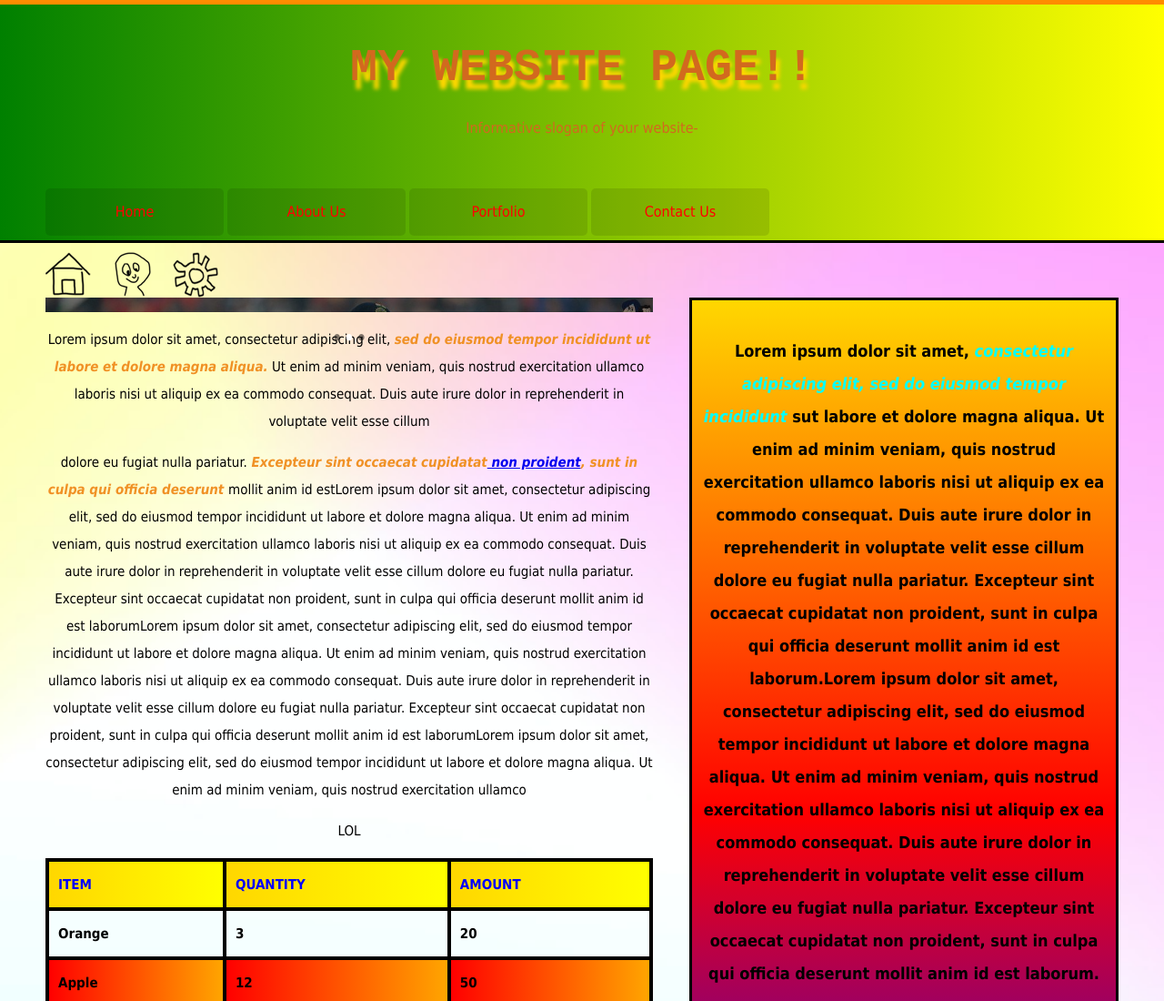
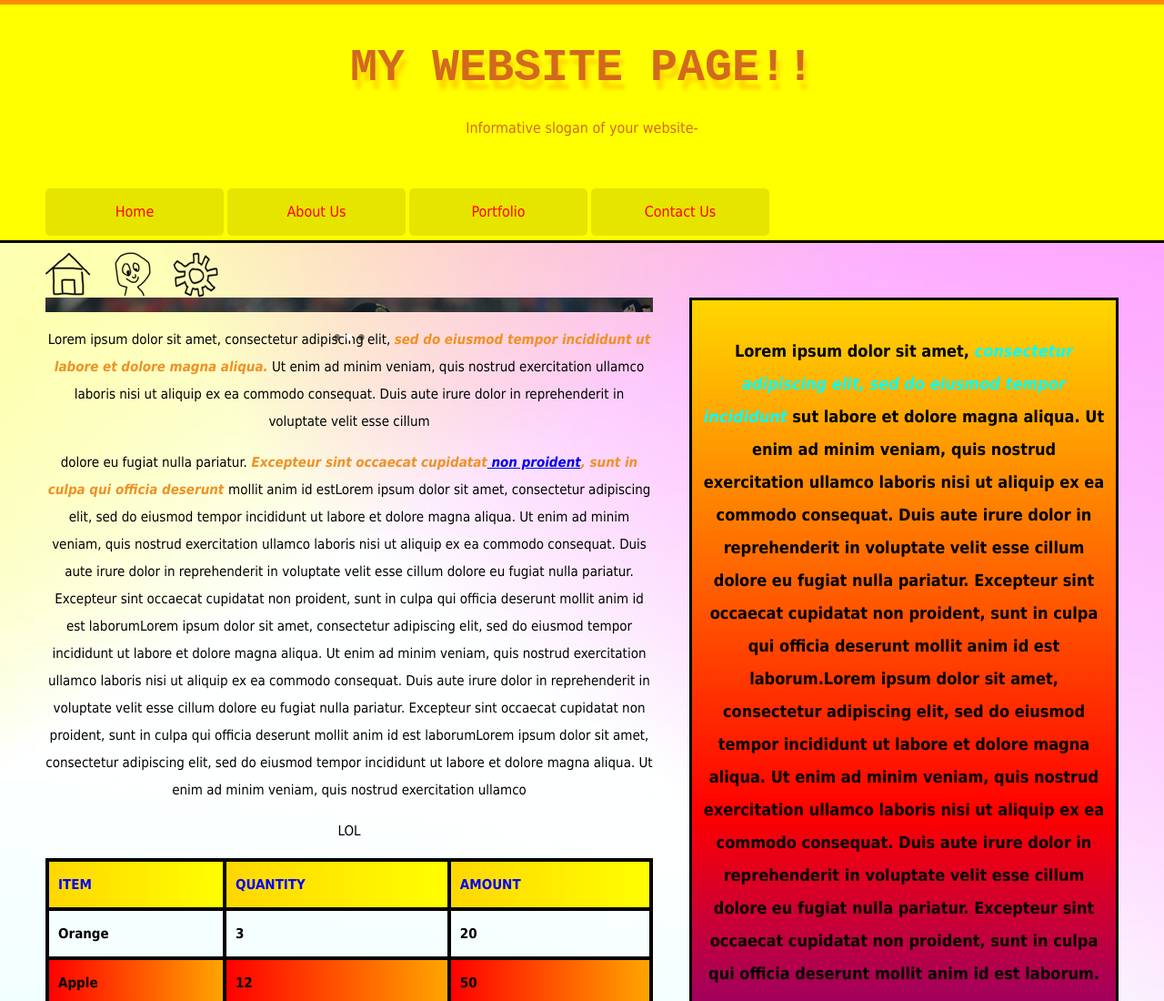
Before and after one commit to VeerOP/NEW_WEBSITE-1, a plain HTML site: page index.html in a window 1280 px wide. Shown: the top 1100 px of the page at 91% size. Drawn offline with Linux system fonts and the light colour scheme; files whose address does not match are found by name.

Commit message:
Update secondpagelaout.css

```diff
--- a/secondpagelaout.css
+++ b/secondpagelaout.css
@@ -9,7 +9,7 @@ header{
     text-align: center;
 
     border-top: 5px solid darkorange;
-    background-image: linear-gradient(to right,green,yellow);
+    background-color:yellow;
     background-repeat: no-repeat;
     background-size: cover;
     background-position: center;
```
